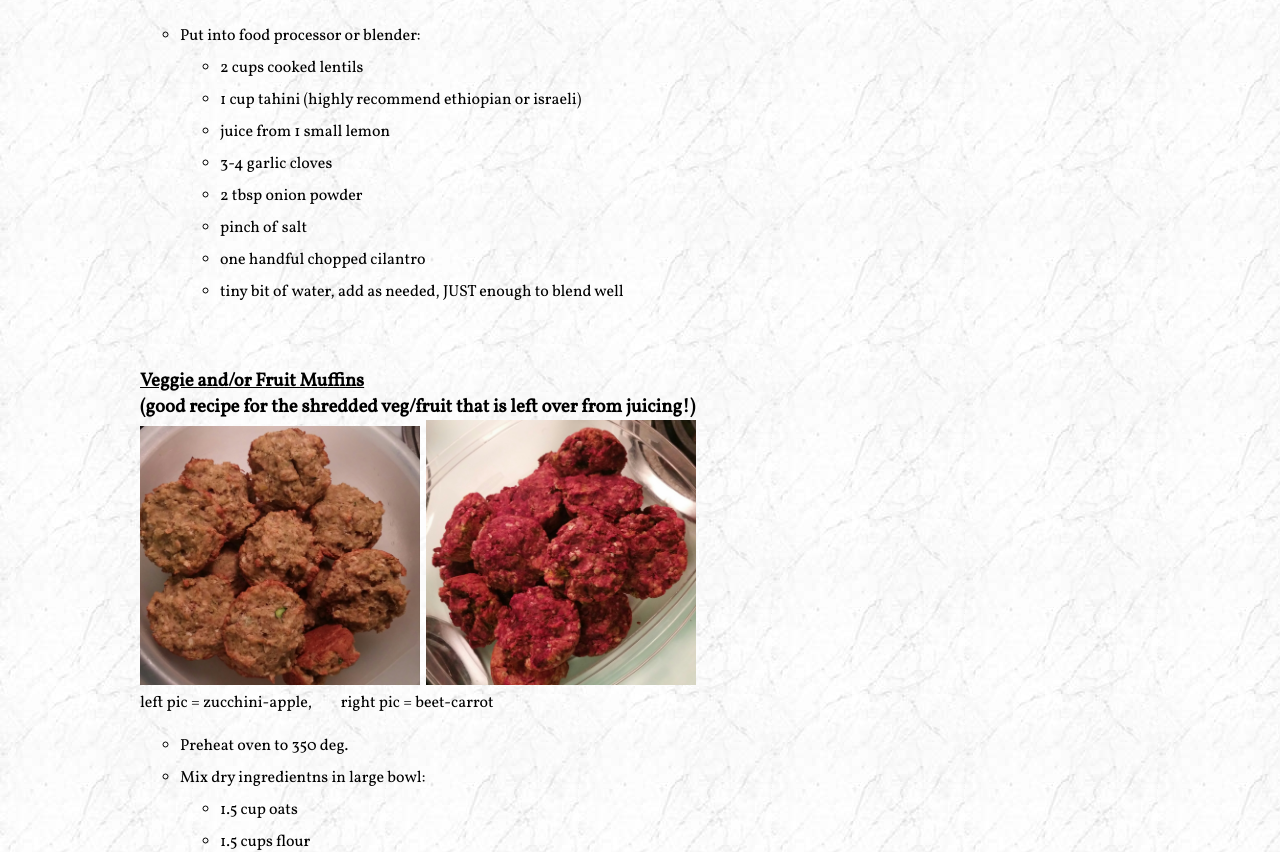
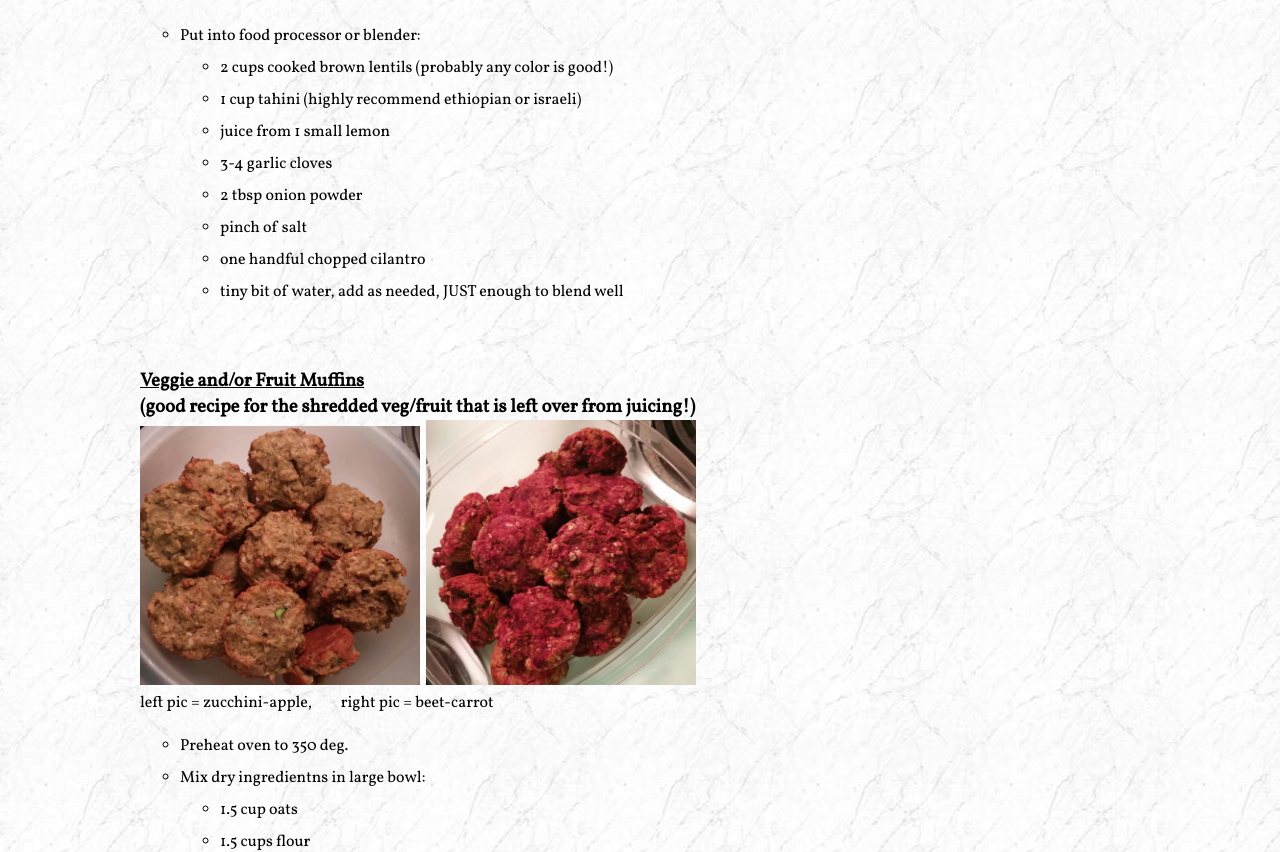
Before and after one commit to jdambroise/jdambroise.github.io, a plain HTML site: page vegan.html in a window 1280 px wide. Shown: the part 10411-11263 px from the top of the page. Drawn offline with Linux system fonts and the light colour scheme.

Commit message:
class notes

```diff
--- a/vegan.html
+++ b/vegan.html
@@ -538,7 +538,7 @@
     <ul>
       <li>Put into food processor or blender:</li>
       <ul>
-        <li>2 cups cooked lentils</li>
+        <li>2 cups cooked brown lentils (probably any color is good!)</li>
         <li>1 cup tahini (highly recommend ethiopian or israeli)</li>
         <li>juice from 1 small lemon</li>
         <li>3-4 garlic cloves</li>
```
